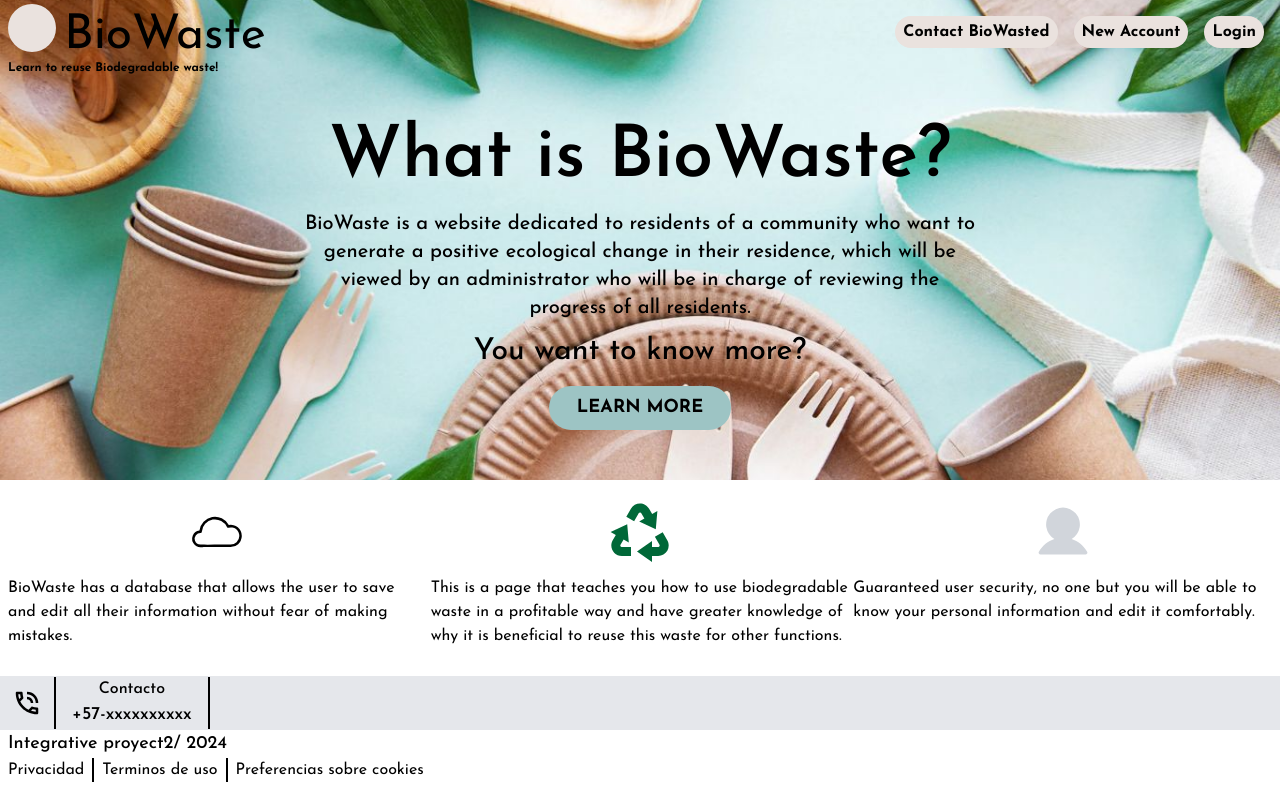
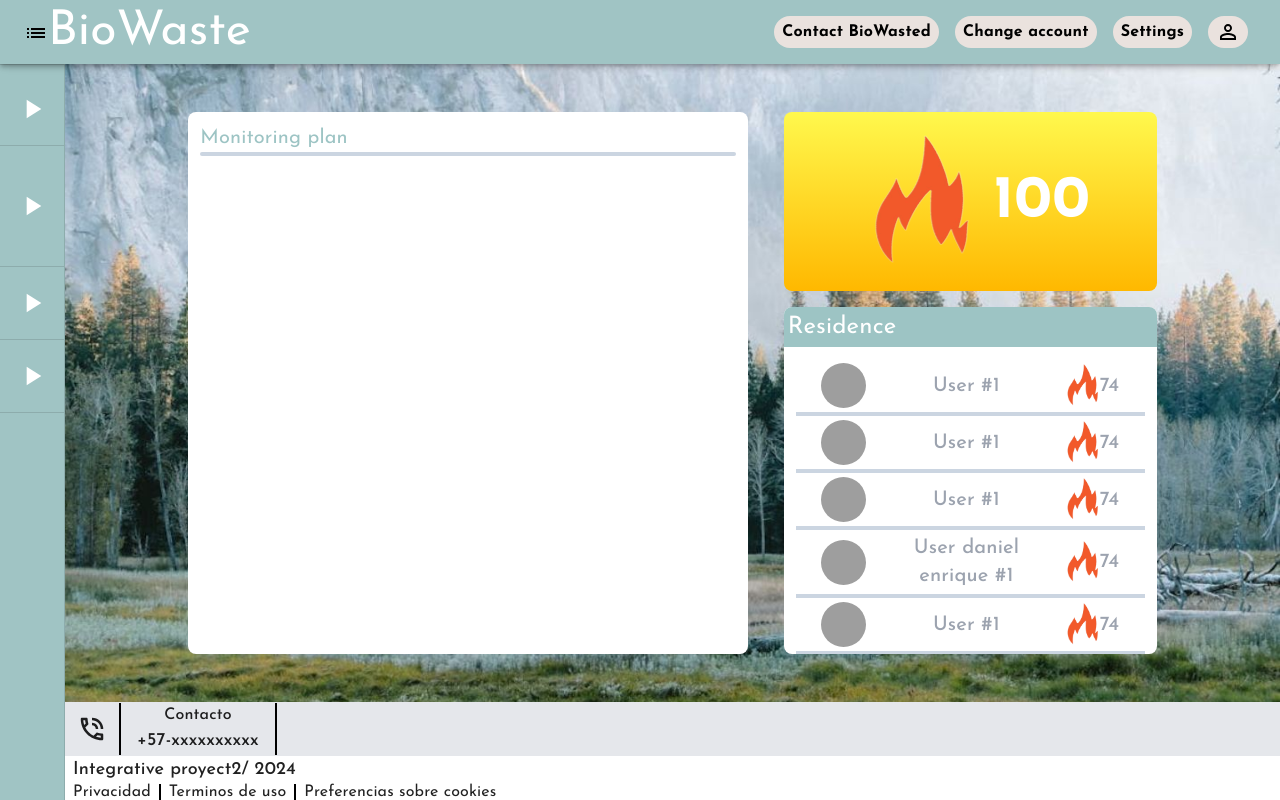
Before and after one commit to DanielSupe/BioWasteFront, a React (Vite) app: page /Main in a window 1280 px wide. Before the commit this address led to /. Built offline with nearby package versions, Linux system fonts and the light colour scheme; grey boxes are pictures that could not be loaded; the HTML template or start-up script is replaced by a standard one.

Commit message:
List User in Main and initial structure

```diff
--- a/src/common/components/FooterTitles.jsx
+++ b/src/common/components/FooterTitles.jsx
@@ -2,10 +2,10 @@ import React from 'react'
 
 const FooterTitles = () => {
   return (
-    <div className=' flex justify-center items-center text-md max-h-[6vh] '>
-          <p className='h-full border-black border-r-2 px-2 flex justify-center items-center'>Privacidad</p>
-          <p className=' h-full border-black border-r-2 px-2 flex justify-center items-center'>Terminos de uso</p>
-          <p className=' h-full px-2 flex justify-center items-center'>Preferencias sobre cookies</p>
+    <div className=' flex justify-center items-center text-md max-h-[6vh] leading-none'>
+          <p className='h-full border-black border-r-2 px-2 flex justify-center items-center leading-none'>Privacidad</p>
+          <p className=' h-full border-black border-r-2 px-2 flex justify-center items-center leading-none'>Terminos de uso</p>
+          <p className=' h-full px-2 flex justify-center items-center leading-none'>Preferencias sobre cookies</p>
         </div>
   )
 }
--- a/src/common/components/IconBioWaste.jsx
+++ b/src/common/components/IconBioWaste.jsx
@@ -1,16 +1,19 @@
 import React from 'react'
 import PropTypes from 'prop-types';
 
-const IconBioWaste = () => {
+const IconBioWaste = ({Log}) => {
   return (
-    <div className='flex flex-col w-full'>
+    <div className={`flex flex-col w-full ${Log ? "text-white":""}`}>
         <div className="inline-flex justify-start items-end h-full w-full">
-            <div className=' bg-whiteBioWaste h-12  w-12 rounded-[50%] mr-2 mb-2'></div>
+            {!Log ? (<div className=' bg-whiteBioWaste h-12  w-12 rounded-[50%] mr-2 mb-2'></div>):null}
             <span className='text-5xl'>BioWaste</span>
         </div>
     </div>
   )
 }
 
+IconBioWaste.propTypes = {
+  Log: PropTypes.bool.isRequired
+};
 
 export default IconBioWaste
--- a/src/common/components/Nav.jsx
+++ b/src/common/components/Nav.jsx
@@ -30,7 +30,7 @@ const NavB = ({handlePopUp}) => {
   return (
     <div className='flex w-full justify-start items-center'>
       <div className='h-full'>
-        <IconBioWaste/>
+        <IconBioWaste Log={Object.keys(User).length === 0  ? false:true}/>
       </div>
       <div className='hidden md:block ml-auto'>
         <div className='h-full flex justify-center items-center '>
--- a/src/common/components/SideBar.jsx
+++ b/src/common/components/SideBar.jsx
@@ -28,9 +28,9 @@ import FooterTitles from './FooterTitles';
 const drawerWidth = 240;
 
 const roter = [
-  { name: "Menu", link: "/Main", SVG: <PlayArrowIcon />},
+  { name: "Menu", link: "/Main", SVG: <PlayArrowIcon /> },
   { name: "Monitorin Plan", link: "/Main/MonitorinPlan", SVG: <PlayArrowIcon /> },
-  { name: "Residence", link: "/Main/Residence", SVG:<PlayArrowIcon /> },
+  { name: "Residence", link: "/Main/Residence", SVG: <PlayArrowIcon /> },
   { name: "Alarm", link: "/Main/Alarm", SVG: <PlayArrowIcon /> }
 ];
 
@@ -98,23 +98,23 @@ const Drawer = styled(MuiDrawer, { shouldForwardProp: (prop) => prop !== 'open'
   }),
 );
 
-export default function SideBar({ children }) {
+export default function SideBar() {
   const theme = useTheme();
   const history = useNavigate();
   const [open, setOpen] = useState(false);
 
-  const { exito,User } = useSelector((state) => ({
+  const { exito, User } = useSelector((state) => ({
     exito: state.Login.exito,
     User: state.Login.User,
 
   }))
 
-  useEffect(()=>{
-    console.log(User)
-    if(Object.keys(User).length === 0){
-      history('/')
-    }
-  },[])
+  // useEffect(() => {
+  //   console.log(User)
+  //   if (Object.keys(User).length === 0) {
+  //     history('/')
+  //   }
+  // }, [])
 
   const handleDrawerOpen = () => {
     setOpen(true);
@@ -126,7 +126,7 @@ export default function SideBar({ children }) {
 
   return (
     <>
-    <Box className= " h-screen w-full overflow-hidden" sx={{ display: 'flex' }}>
+      <Box className=" h-screen w-screen overflow-hidden" sx={{ display: 'flex' }}>
         <CssBaseline />
         <AppBar position="fixed" open={open}>
           <Toolbar className=' bg-BlueHeader text-black'>
@@ -159,13 +159,13 @@ export default function SideBar({ children }) {
                           minWidth: 0,
                           mr: open ? 3 : 'auto',
                           justifyContent: 'center',
-                      color:"white",
+                          color: "white",
                           '& .MuiSvgIcon-root': { fontSize: '2rem' },
                         }}
                       >
                         {text.SVG}
                       </ListItemIcon>
-                  <ListItemText primary={text.name} sx={{ opacity: open ? 1 : 0, color:"white", '& .MuiSvgIcon-root': { fontSize: '2rem' },whiteSpace: 'normal', }} />
+                      <ListItemText primary={text.name} sx={{ opacity: open ? 1 : 0, color: "white", '& .MuiSvgIcon-root': { fontSize: '2rem' }, whiteSpace: 'normal', }} />
                     </ListItemButton>
                   </ListItem>
                 </Link>
@@ -174,23 +174,21 @@ export default function SideBar({ children }) {
             ))}
           </List>
         </Drawer>
-      <Box className=' h-full w-full' component="main" sx={{ flexGrow: 1, p: 0 }}>
+        <Box className="h-full w-full flex flex-col" component="main"sx={{ flexGrow: 1, p: 0, width: { sm: `calc(100% - ${drawerWidth}px)` } }}>
           <DrawerHeader />
+          <div className="flex-grow overflow-auto">
             <Outlet />
-      </Box>
-      <div className="w-screen max-h-[10%] fixed bottom-0 z-[1201]">
-      <ContactoFooter/>
-      <div className='w-full flex flex-col justify-center items-start bg-white'>
-                <p className='font-medium text-lg box-border px-2'>Integrative proyect2/ 2024</p>
-                <FooterTitles/>
+          </div>
+          <div className="w-screen max-h-[20%] bg-white">
+            <ContactoFooter />
+            <div className="w-full flex flex-col justify-center items-start">
+              <p className="font-medium text-lg box-border px-2">Integrative proyect2/ 2024</p>
+              <FooterTitles />
             </div>
           </div>
+        </Box>
       </Box>
 
     </>
   );
 }
-
-SideBar.propTypes = {
-    children: PropTypes.node.isRequired
-};
--- /dev/null
+++ b/src/pages/Inicio/components/ListadoUsuarios.jsx
@@ -0,0 +1,35 @@
+import React from 'react'
+
+const ListadoUsuarios = () => {
+
+    const photoDefeft = "https://as2.ftcdn.net/v2/jpg/03/49/49/79/1000_F_349497933_Ly4im8BDmHLaLzgyKg2f2yZOvJjBtlw5.jpg"
+
+    const listaprueba = [
+        {NameUser:"User", id:"1", racha: "74", urlFoto:""},
+        {NameUser:"User", id:"1", racha: "74", urlFoto:"https://hips.hearstapps.com/hmg-prod/images/fotos-editar-tiktok-1620329179.jpg?crop=1.00xw:0.804xh;0,0.0578xh&resize=1200:*"},
+        {NameUser:"User", id:"1", racha: "74", urlFoto:"https://cdn-icons-png.flaticon.com/512/21/21104.png"},
+        {NameUser:"User daniel enrique", id:"1", racha: "74", urlFoto:""},
+        {NameUser:"User", id:"1", racha: "74", urlFoto:""},
+        {NameUser:"User daniel enrique supelano silva aroca hernandes", id:"1", racha: "74", urlFoto:"https://mott.pe/noticias/wp-content/uploads/2019/03/los-50-paisajes-maravillosos-del-mundo-para-tomar-fotos.jpg"},
+    ]
+
+  return (
+    <>
+        {listaprueba.map((user)=>{
+            return(
+                <div className='w-full h-auto flex justify-around items-center box-border p-1 border-b-4 border-slate-300' key={user.id}>
+                    <img className='w-[45px] h-[45px] rounded-[50%]' src={user.urlFoto != "" ? user.urlFoto : photoDefeft}/>
+                    <p className=' text-gray-400 font-medium text-xl w-1/3 text-center'>{user.NameUser} #{user.id}</p>
+                    <div className='flex justify-center items-center h-full'>
+                        <img className=' min-h-[35px] max-h-[45px]' src='Images/Main/LlamaMain.png'/>
+                        <p className='text-gray-400 font-medium text-xl'>{user.racha}</p>
+                    </div>
+                </div>
+            )
+        })}
+
+    </>
+  )
+}
+
+export default ListadoUsuarios
--- a/src/pages/Inicio/template/index.jsx
+++ b/src/pages/Inicio/template/index.jsx
@@ -1,12 +1,37 @@
 import React from 'react'
+import ListadoUsuarios from '../components/ListadoUsuarios'
 
 const TemplateInicio = () => {
   return (
-    <div className='w-full h-full box-border'>
-      <div className='h-[50%] w-[200px] bg-fuchsia-900'>
+    <div className='w-full h-full p-4 md:p-12 box-border flex flex-col md:flex-row justify-start md:justify-center  items-start md:items-center  bg-cover bg-center bg-no-repeat overflow-auto' style={{ backgroundImage: `url('Images/Main/fondoMain.jpg')` }}>
+      <div className='h-full min-h-[200px] w-full md:w-1/2 bg-white rounded-lg box-border md:p-3 md:mr-9 flex flex-col'>
+        <h3 className=' text-blueMainTtile text-xl'>Monitoring plan</h3>
+        <div className=' rounded-lg w-full h-1 bg-slate-300'/>
+
+        <div className=' h-auto flex-grow w-full mt-1'>
+
+        </div>
+      </div>
+     {/* Segundo cuadroooo -----------------------------------------*/}
+      <div className='h-full min-h-[200px] w-full md:w-1/3 rounded-lg flex flex-col gap-4'>
+
+        <div className='  w-full h-1/3 rounded-lg bg-custom-gradient flex justify-center items-center'>
+          <img className=' min-h-[80%] max-h-[100%] box-border p-5' src='Images/Main/LlamaMain.png'/>
+          <p className=' font-bold text-6xl text-white'>100{/* Aqui va la variable que contiene la racha   */}</p>
+        </div>
+
+        <div className=' bg-white w-full h-full rounded-lg overflow-hidden flex flex-col'>
+          <div className='text-2xl w-full box-border p-1 text-white bg-blueBioWaste'>Residence</div>
+
+
+          <div className='h-auto flex-grow w-full flex flex-col justify-start items-center overflow-auto box-border p-3'>
+            <ListadoUsuarios/>
+          </div>
+        </div>
 
       </div>
-      ola
+
+
     </div>
   )
 }
--- a/src/redux/Slices/authentication/login/LoginSlice.jsx
+++ b/src/redux/Slices/authentication/login/LoginSlice.jsx
@@ -2,7 +2,7 @@
 import { createSlice } from "@reduxjs/toolkit";
 
 const initialState = {
-    User: {},
+    User: {prueba:""},
     Loading: false,
     error:{},
     exito: false,
--- a/tailwind.config.js
+++ b/tailwind.config.js
@@ -3,21 +3,24 @@ export default {
   content: ['./src/**/*.{html,js,jsx,ts,tsx}'],
   theme: {
     extend: {
-      backgroundColor:{
+      backgroundImage: {
+        'custom-gradient': 'linear-gradient(180deg, rgba(255,248,77,1) 0%, rgba(255,184,0,1) 100%)',
+      },
+      backgroundColor: {
         whiteBioWaste: "#EAE2DE",
         blueBioWaste: "#9DC4C4",
         greenBioWaste: "#81e28b",
-        BlueHeader: "#a0c4c4"
+        BlueHeader: "#a0c4c4",
       },
-      colors:{
+      colors: {
         GreenRecycle: "#006838",
         blueBioWaste: "#53AAFA",
+        blueMainTtile: "#9DC4C4",
       },
-      borderColor:{
+      borderColor: {
         grayBioWaste: "#A8A8A8"
       }
     },
   },
   plugins: [],
-
 }
```
Also changed, not shown: public/Images/Main/LlamaMain.png (added), public/Images/Main/fondoMain.jpg (added). Lines whose indentation alone changed are shown as unchanged.
